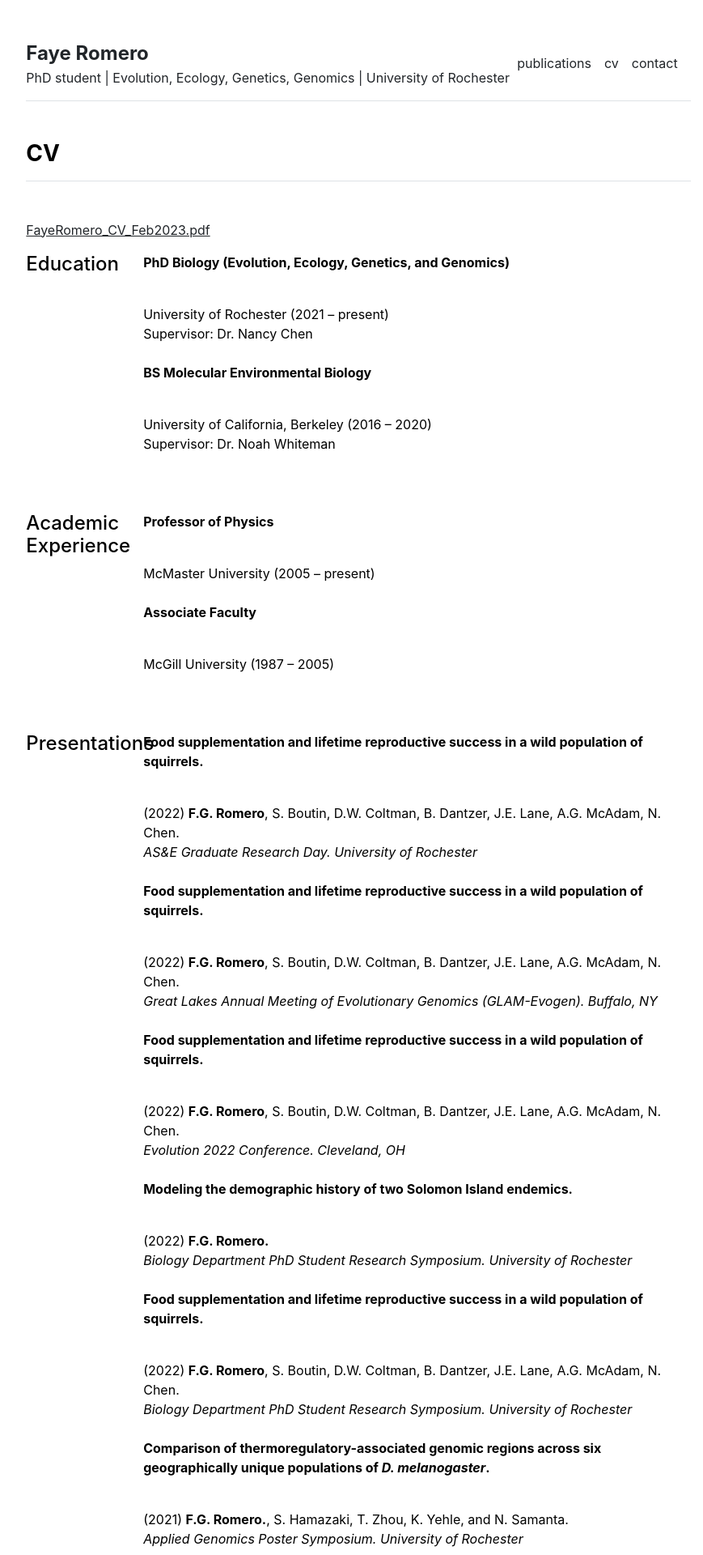
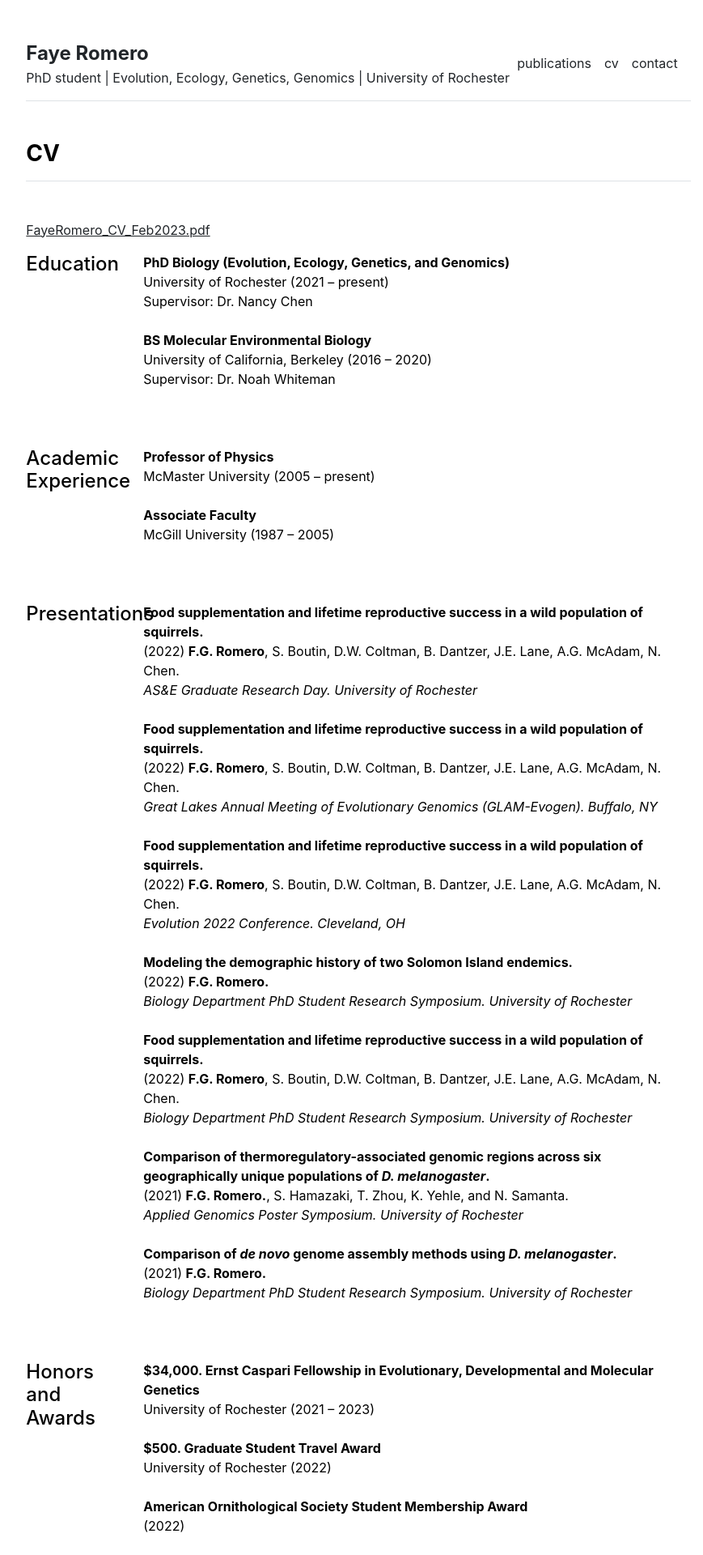
Before and after one commit to faye-romero/faye-romero.github.io, a Jekyll site: the page built from cv.md, in a window 1280 px wide. Shown: the top 1920 px of the page at 81% size, without its empty margins (197-1066 px from the left). Built offline with Jekyll 4.4.1, drawn with Linux system fonts in a browser that asks for light colours.

Commit message:
Updating line spacing

```diff
--- a/_layouts/cv.html
+++ b/_layouts/cv.html
@@ -13,8 +13,8 @@ layout: default
       </div>
       <div class="col-md-10">
         {% for section in site.data.cv.education %}
-          <p class="fw-bold">{{ section.title }}</p>
-          <br>{{ section.description }}<br><br>
+          <b>{{ section.title }}</b><br>
+          {{ section.description }}<br><br>
         {% endfor %}
       </div>
     </div>
@@ -24,8 +24,8 @@ layout: default
       </div>
       <div class="col-md-10">
         {% for section in site.data.cv.academic-experience %}
-          <p class="fw-bold">{{ section.title }}</p>
-          <br>{{ section.description }}<br><br>
+          <b>{{ section.title }}</b><br>
+          {{ section.description }}<br><br>
         {% endfor %}
       </div>
     </div>
@@ -35,8 +35,8 @@ layout: default
       </div>
       <div class="col-md-10">
         {% for section in site.data.cv.presentations %}
-          <p class="fw-bold">{{ section.title }}</p>
-          <br>{{ section.description }}<br><br>
+          <b>{{ section.title }}</b><br>
+          {{ section.description }}<br><br>
         {% endfor %}
       </div>
     </div>
@@ -46,8 +46,8 @@ layout: default
       </div>
       <div class="col-md-10">
         {% for section in site.data.cv.honors-awards %}
-          <p class="fw-bold">{{ section.title }}</p>
-          <br>{{ section.description }}<br><br>
+          <b>{{ section.title }}</b><br>
+          {{ section.description }}<br><br>
         {% endfor %}
       </div>
     </div>
```
